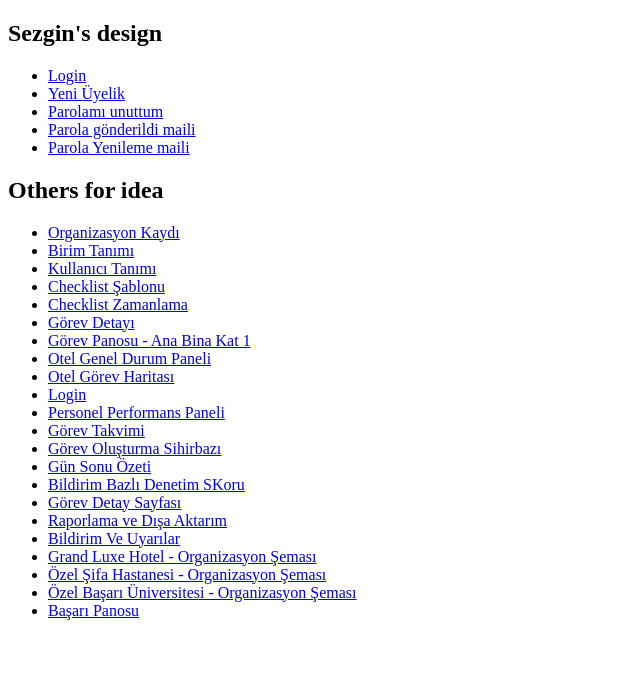
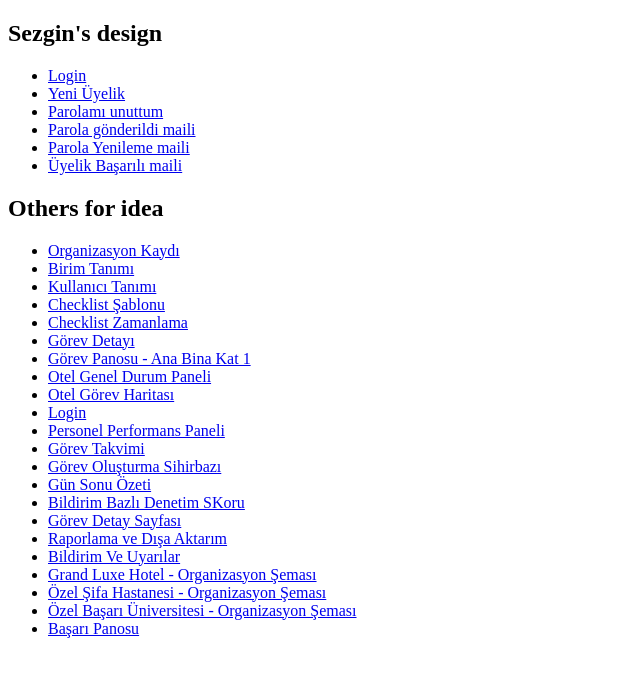
Before and after one commit to Maksybe/otel-ui-demo, a plain HTML site: page index.html in a window 1280 px wide. Shown: the whole page, without its empty margins (0-640 px from the left). Drawn offline with Linux system fonts and the light colour scheme.

Commit message:
Update index.html

```diff
--- a/index.html
+++ b/index.html
@@ -12,6 +12,7 @@
     <li><a href="forgot-password.html">Parolamı unuttum</a></li>
     <li><a href="password-reset-sent.html">Parola gönderildi maili</a></li>
     <li><a href="reset-password-mail-template.html">Parola Yenileme maili</a></li>
+    <li><a href="registration-success.html">Üyelik Başarılı maili</a></li>
   </ul>
   <h2>Others for idea</h2>
   <ul>
```
